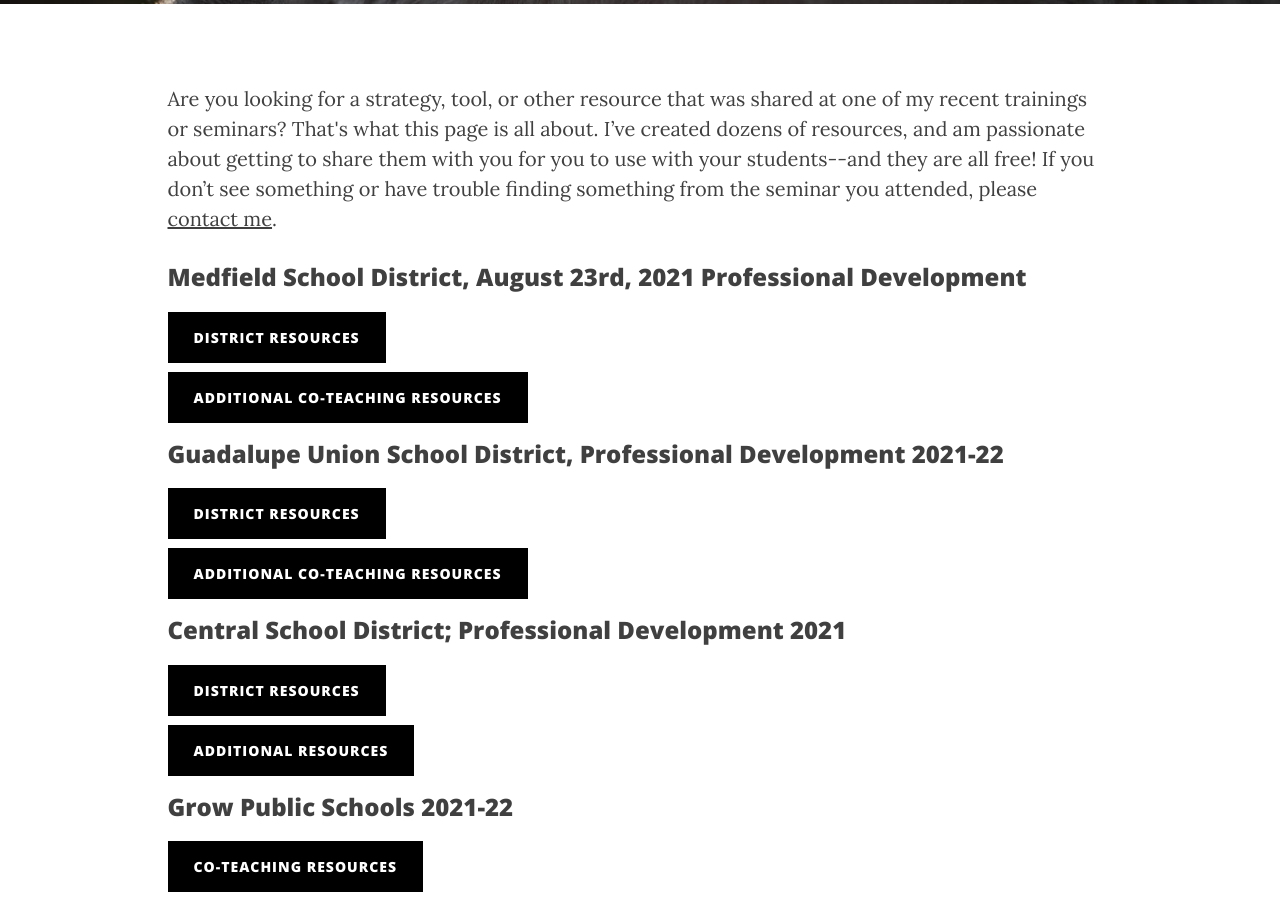
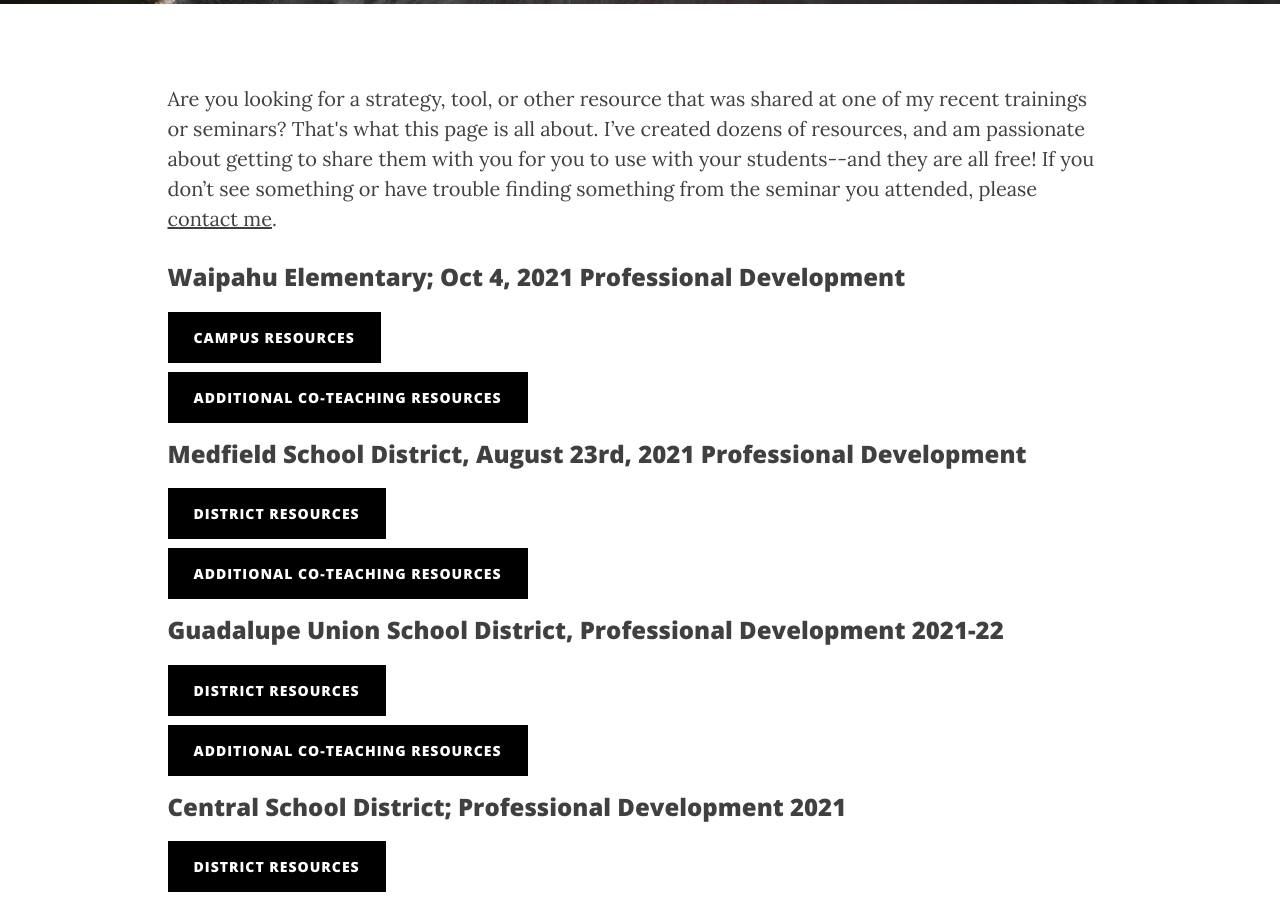
Before and after one commit to iamweswilson/clearlycat, a Jekyll site: the page built from resources.html, in a window 1280 px wide and 900 px high, scrolled down 444 px. Built offline with Jekyll 4.4.1, drawn with Linux system fonts in a browser that asks for light colours; nearby versions of some CDN libraries; comment, search, counter and statistics services are not loaded.

Commit message:
Waipahu Elementary; Oct 4, 2021

```diff
--- a/resources.html
+++ b/resources.html
@@ -24,6 +24,18 @@ permalink: /training-resources/
             <div class="col-sm-10 col-sm-push-1">
                 <p>
                     Are you looking for a strategy, tool, or other resource that was shared at one of my  recent trainings or seminars? That's what this page is all about.  I’ve created dozens of resources, and am passionate about getting to share them with you for you to use with your students--and they are all free!  If you don’t see something or have trouble finding something from the seminar you attended, please <a href="/contact/">contact me</a>.
+                </p>
+                <h3>Waipahu Elementary; Oct 4, 2021 Professional Development</h3>
+                <p>
+                    <a href="//drive.google.com/drive/folders/1pUedAMn20Z3NxTWqY8oD0o9BpovNrjOl?usp=sharing" class="resource-btn" target="_blank">
+                        Campus Resources
+                    </a>
+                </p>
+                <p>
+                    <a href="//drive.google.com/drive/folders/0B6LJvCVcyOwfY250UTM5X3FJTms?resourcekey=0-rQ_vlIT6ljargrgnpgdQ1A&usp=sharing
+" class="resource-btn" target="_blank">
+                        Additional Co-Teaching Resources
+                    </a>
                 </p>
                 <h3>Medfield School District, August 23rd, 2021 Professional Development</h3>
                 <p>
```
